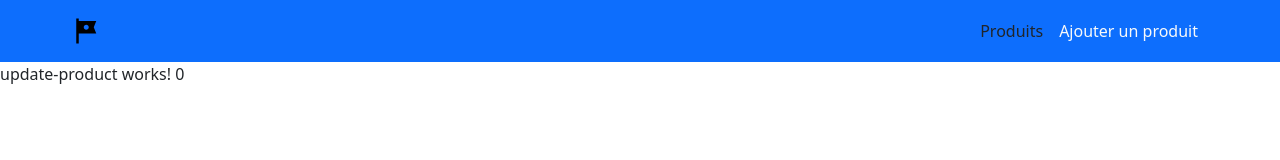
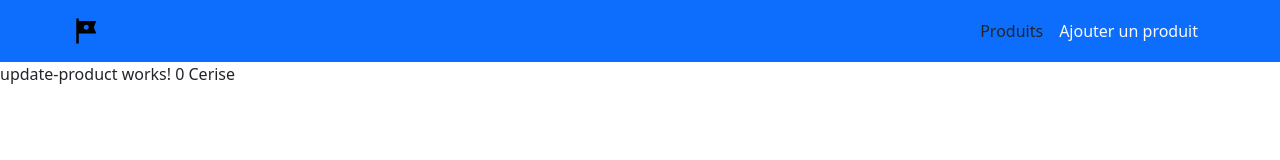
Before and after one commit to studiogram/epicerie, an Angular app: page /produits/0 in a window 1280 px wide. Shown: the top 160 px of the page. Built offline with nearby package versions, Linux system fonts and the light colour scheme.

Commit message:
nom produit

```diff
--- a/src/app/components/update-product/update-product.component.html
+++ b/src/app/components/update-product/update-product.component.html
@@ -1 +1 @@
-<p>update-product works! {{id}}</p>
+<p>update-product works! {{id}} {{product.name}}</p>
--- a/src/app/components/update-product/update-product.component.ts
+++ b/src/app/components/update-product/update-product.component.ts
@@ -1,5 +1,7 @@
 import { Component, OnInit } from '@angular/core';
 import { ActivatedRoute } from '@angular/router';
+import { Product } from 'src/app/interfaces/product';
+import { ProductsService } from 'src/app/services/products.service';
 
 @Component({
   selector: 'app-update-product',
@@ -8,10 +10,10 @@ import { ActivatedRoute } from '@angular/router';
 })
 export class UpdateProductComponent implements OnInit {
   id: number = this.router.snapshot.params['id'];
-  constructor(private router: ActivatedRoute) { }
+  product: Product = this._products.products[this.id];
+  constructor(private router: ActivatedRoute, private _products: ProductsService) { }
 
   ngOnInit(): void {
-    console.log(this.id);
   }
 
 }
--- a/src/app/services/products.service.ts
+++ b/src/app/services/products.service.ts
@@ -12,4 +12,5 @@ export class ProductsService {
     {name: 'Poire', img: '/assets/poire.jpg', price: 2, stock: 4 },
   ];
   constructor() { }
+
 }
```
